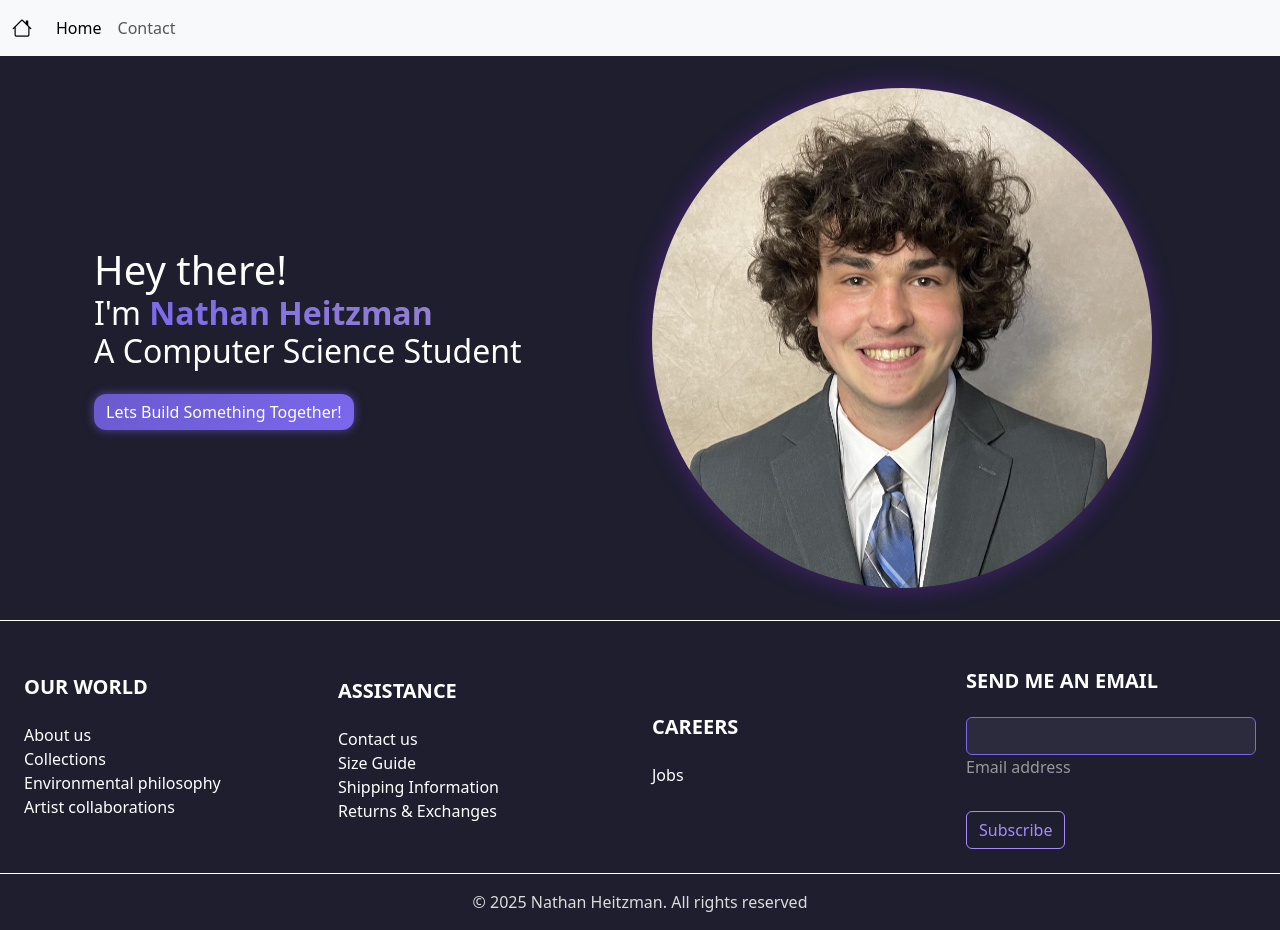
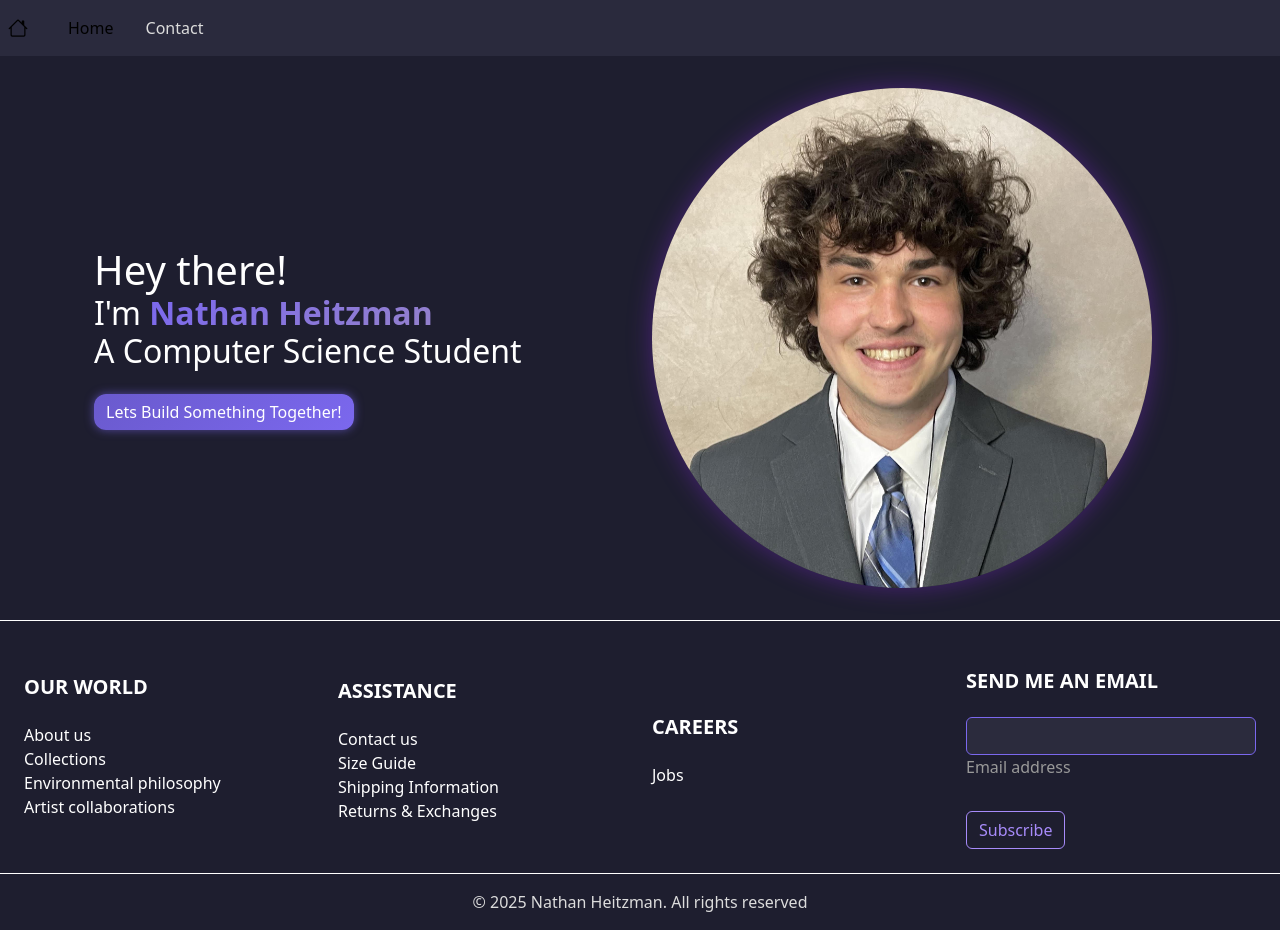
Before and after one commit to NathanHeitzman/Portfolio-Website, a React (Vite) app: page / in a window 1280 px wide. Built offline with nearby package versions, Linux system fonts and the light colour scheme.

Commit message:
tweaked navbar styles

```diff
--- /dev/null
+++ b/src/assets/styles/NavBar.css
@@ -0,0 +1,8 @@
+.navbar{
+    background-color: #2a2a3d;
+    color: #dcdcdc;
+}
+
+.nav-link {
+    color: #dcdcdc;
+}
--- a/src/components/NavBar.tsx
+++ b/src/components/NavBar.tsx
@@ -2,13 +2,14 @@ import { Link } from "react-router-dom";
 import "bootstrap/dist/css/bootstrap.min.css";
 import "bootstrap/dist/js/bootstrap.bundle.min.js";
 import 'bootstrap-icons/font/bootstrap-icons.css';
+import "../assets/styles/NavBar.css"
 const Navbar = () => {
   return (
     <>
-      <nav className="navbar navbar-expand-md bg-body-tertiary">
-        <div className="container-fluid">
+      <nav className="navbar navbar-expand-md bg-body-tertiary py-0">
+        <div className="navbar container-fluid ">
           <Link className="navbar-brand" to="/">
-            <i className="bi bi-house"></i>
+            <i className="bi bi-house px-2"></i>
           </Link>
           <button
             className="navbar-toggler" //enables the "hamburger icon" to open navbar for smaller screens
@@ -25,12 +26,12 @@ const Navbar = () => {
 
           <div className="collapse navbar-collapse" id="navbarSupportedContent">
             <ul className="navbar-nav me-auto mb-2 mb-lg-0">
-              <li className="nav-item">
+              <li className="nav-item px-2">
                 <Link className="nav-link active" aria-current="page" to="/">
                   Home
                 </Link>
               </li>
-              <li className="nav-item">
+              <li className="nav-item px-2">
                 <Link className="nav-link" to="/contact-me">
                   Contact
                 </Link>
```
